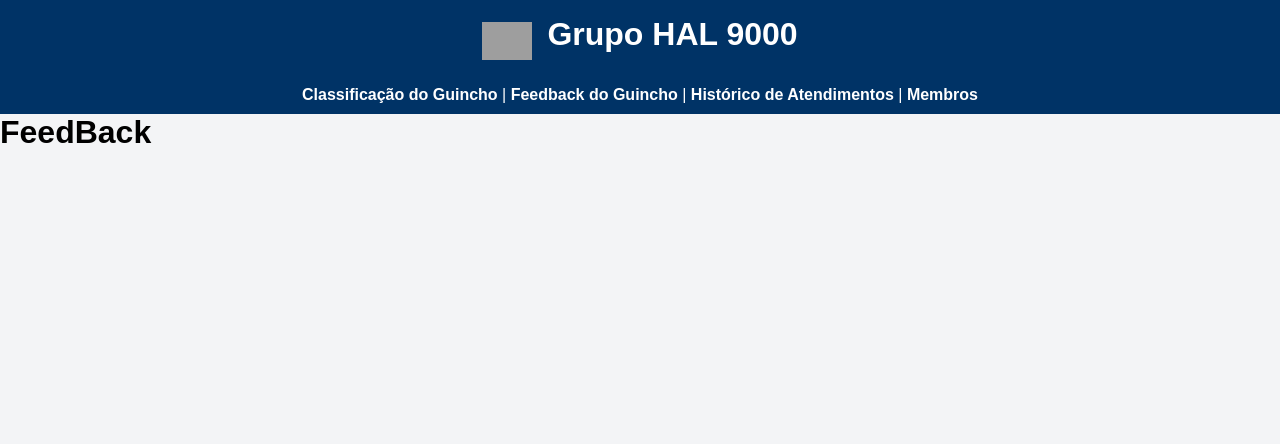
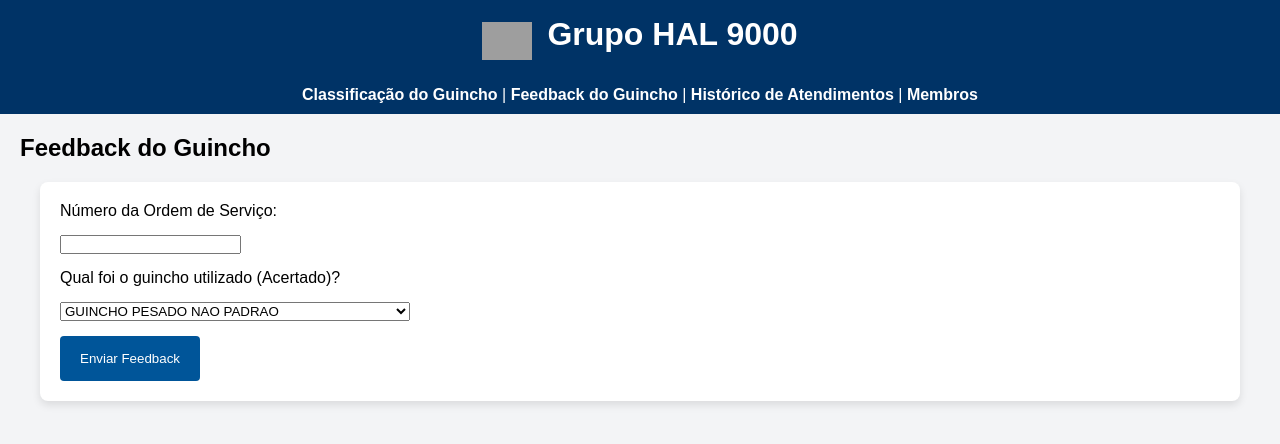
Before and after one commit to Hal9000-Porto/web_sprint3, a React (Vite) app: page /feedback in a window 1280 px wide. Shown: the top 444 px of the page. Built offline with nearby package versions, Linux system fonts and the light colour scheme; grey boxes are pictures that could not be loaded.

Commit message:
Pagina feedback

```diff
--- a/src/App.jsx
+++ b/src/App.jsx
@@ -8,7 +8,6 @@ function App(){
     <main>
       <Menu/>
       <Outlet/>
-
     </main>
   )
 }
--- /dev/null
+++ b/src/components/TipoGuinchos.js
@@ -0,0 +1,12 @@
+export const guinchoTipos = [
+    "GUINCHO PESADO NAO PADRAO",
+    "PESADO COM PLAT HIDRAULICA MUNCK",
+    "PESADO COM PLATAFORMA HIDRAULICA",
+    "PESADO COM PLATAFORMA HIDRAULICA E BAND",
+    "PESADO COM QUINTA RODA E BANDEJA",
+    "PESADO COM TORRE E LANCA",
+    "PESADO COM PLATAFORMA HIDRAULICA",
+    "PESADO COM PLATAFORMA HIDRAULICA E LANCA",
+    "PESADO COM QUINTA RODA E LANCA",
+    "TECNICO PESADO PARA GUINCHO PESADO"
+];
--- a/src/routes/FeedBack/index.jsx
+++ b/src/routes/FeedBack/index.jsx
@@ -1,7 +1,26 @@
+import { guinchoTipos } from "../../components/TipoGuinchos"
+
 export default function FeedBack() {
     return (
-        <div>
-        <h1>FeedBack</h1>
+        <>
+        <div class="tab-content active-tab">
+        <h2>Feedback do Guincho</h2>
+        <form id="feedbackForm" class="formulario">
+            <label for="ordemServico">Número da Ordem de Serviço:</label>
+            <input type="number" id="ordemServico" name="ordemServico" required/>
+
+            <label for="guinchoAcertado">Qual foi o guincho utilizado (Acertado)?</label>
+            <select id="guinchoAcertado" name="guinchoAcertado">
+            {guinchoTipos.map((tipo) => (
+                    <option value={tipo}>{tipo}</option>
+                ))}
+
+
+            </select>
+
+            <button type="submit">Enviar Feedback</button>
+        </form>
         </div>
+        </>
     )
 }
```
